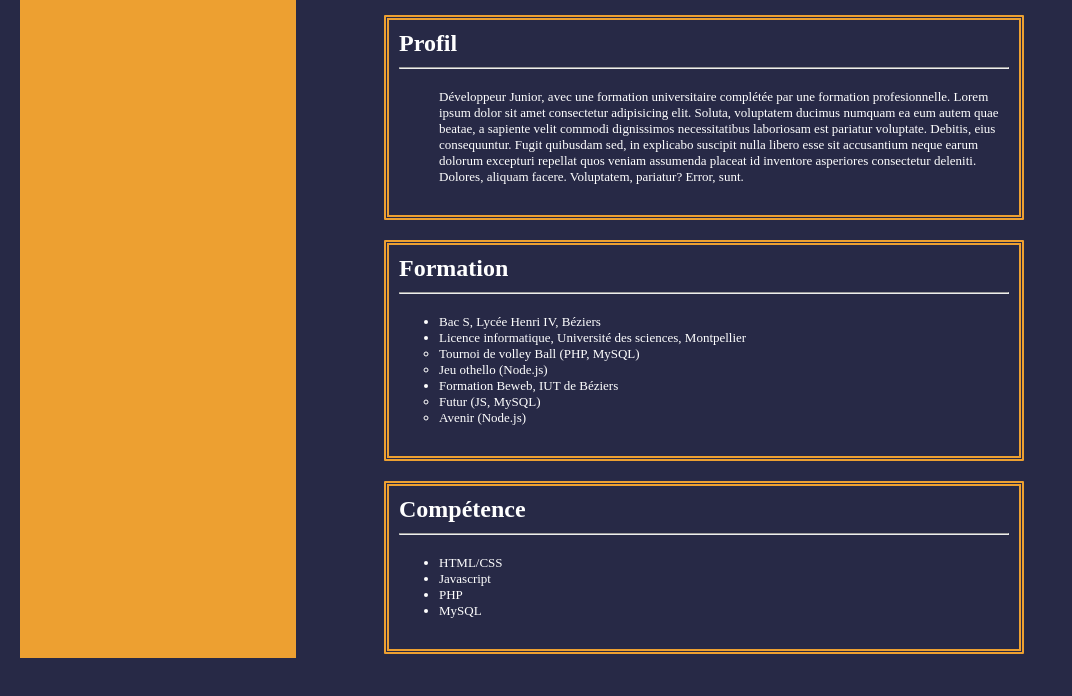
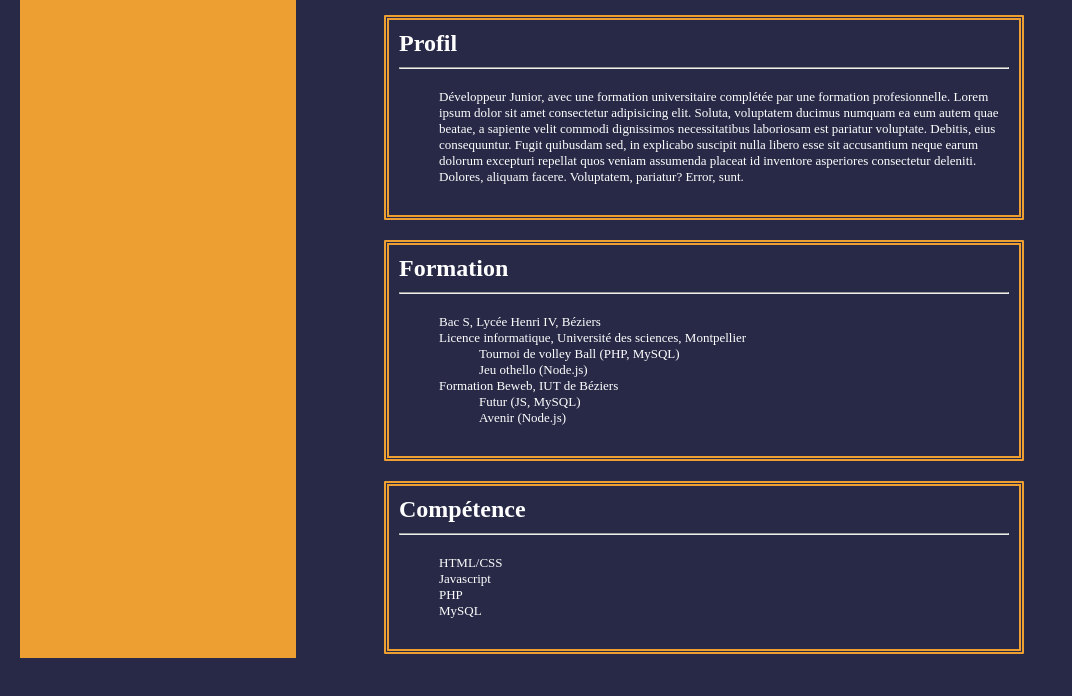
Before and after one commit to wladislasGorka/curri, a plain HTML site: page index.html in a window 1280 px wide. Shown: the part 102-798 px from the top of the page, without its empty margins (0-1072 px from the left). Drawn offline with Linux system fonts and the light colour scheme.

Commit message:
Modif affichage des listes

```diff
--- a/style.css
+++ b/style.css
@@ -58,7 +58,7 @@ h3{
     margin-bottom: 10px;
 }
 
-p, section > ul{
+p, section > ul, li > ul{
     padding-left: 40px;
 }
 
@@ -66,6 +66,6 @@ p{
     font-size: small;
 }
 li{
-    /* list-style-type : none; */
+    list-style-type : none;
     font-size: small;
 }
```
